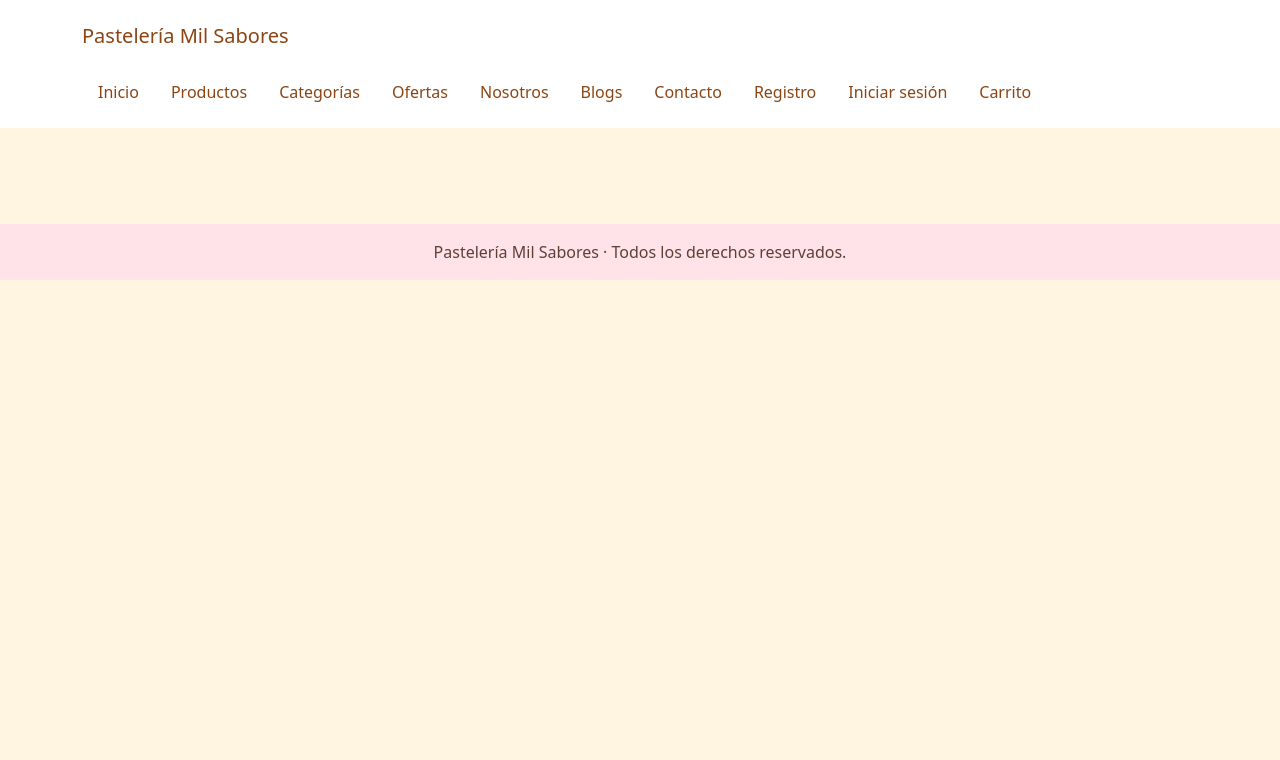
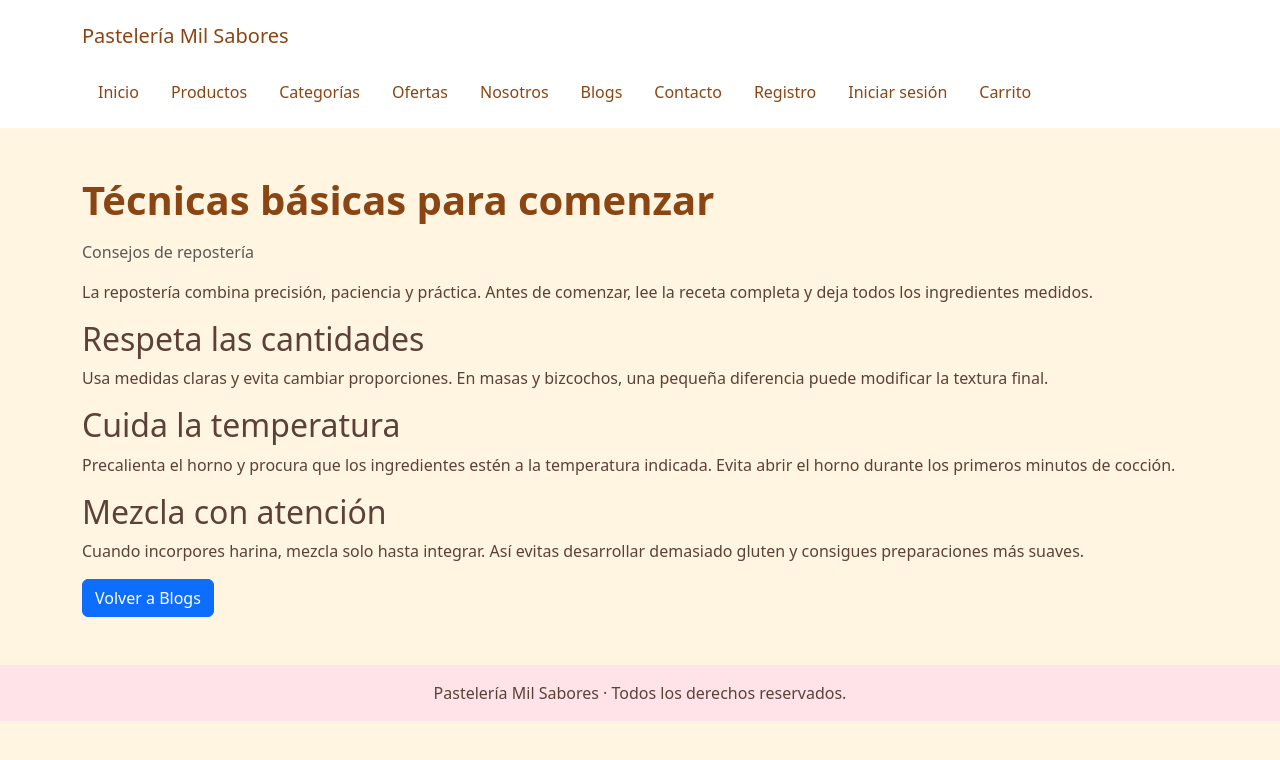
Before and after one commit to pabloacuna-06/Pasteleria-Mil-Sabores, a React (Vite) app: page /blogs/1 in a window 1280 px wide. Shown: the top 760 px of the page. Built offline with nearby package versions, Linux system fonts and the light colour scheme.

Commit message:
Migra paginas nosotros y blogs a React

```diff
--- a/src/App.jsx
+++ b/src/App.jsx
@@ -6,6 +6,9 @@ import Productos from './pages/Productos.jsx';
 import Categorias from './pages/Categorias.jsx';
 import Ofertas from './pages/Ofertas.jsx';
 import DetalleProducto from './pages/DetalleProducto.jsx';
+import Nosotros from './pages/Nosotros.jsx';
+import Blogs from './pages/Blogs.jsx';
+import BlogDetalle from './pages/BlogDetalle.jsx';
 
 export default function App() {
   return (
@@ -18,6 +21,9 @@ export default function App() {
           <Route path="/productos/:codigo" element={<DetalleProducto />} />
           <Route path="/categorias" element={<Categorias />} />
           <Route path="/ofertas" element={<Ofertas />} />
+          <Route path="/nosotros" element={<Nosotros />} />
+          <Route path="/blogs" element={<Blogs />} />
+          <Route path="/blogs/:id" element={<BlogDetalle />} />
         </Routes>
       </main>
       <Footer />
--- a/src/components/Navbar.jsx
+++ b/src/components/Navbar.jsx
@@ -10,8 +10,8 @@ export default function Navbar() {
           <li className="nav-item"><Link className="nav-link" to="/productos">Productos</Link></li>
           <li className="nav-item"><Link className="nav-link" to="/categorias">Categorías</Link></li>
           <li className="nav-item"><Link className="nav-link" to="/ofertas">Ofertas</Link></li>
-          <li className="nav-item"><a className="nav-link" href="/pages/nosotros.html">Nosotros</a></li>
-          <li className="nav-item"><a className="nav-link" href="/pages/blogs.html">Blogs</a></li>
+          <li className="nav-item"><Link className="nav-link" to="/nosotros">Nosotros</Link></li>
+          <li className="nav-item"><Link className="nav-link" to="/blogs">Blogs</Link></li>
           <li className="nav-item"><a className="nav-link" href="/pages/contacto.html">Contacto</a></li>
           <li className="nav-item"><a className="nav-link" href="/pages/registro.html">Registro</a></li>
           <li className="nav-item"><a className="nav-link" href="/pages/login.html">Iniciar sesión</a></li>
--- /dev/null
+++ b/src/pages/BlogDetalle.jsx
@@ -0,0 +1,61 @@
+import { useParams, Link } from 'react-router-dom';
+
+const blogs = [
+  {
+    id: '1',
+    titulo: 'Técnicas básicas para comenzar',
+    contenido: (
+      <>
+        <p className="text-muted">Consejos de repostería</p>
+        <p>La repostería combina precisión, paciencia y práctica. Antes de comenzar, lee la receta completa y deja todos los ingredientes medidos.</p>
+        <h2>Respeta las cantidades</h2>
+        <p>Usa medidas claras y evita cambiar proporciones. En masas y bizcochos, una pequeña diferencia puede modificar la textura final.</p>
+        <h2>Cuida la temperatura</h2>
+        <p>Precalienta el horno y procura que los ingredientes estén a la temperatura indicada. Evita abrir el horno durante los primeros minutos de cocción.</p>
+        <h2>Mezcla con atención</h2>
+        <p>Cuando incorpores harina, mezcla solo hasta integrar. Así evitas desarrollar demasiado gluten y consigues preparaciones más suaves.</p>
+      </>
+    ),
+  },
+  {
+    id: '2',
+    titulo: 'Cómo conservar tortas y pasteles',
+    contenido: (
+      <>
+        <p className="text-muted">Consejos de conservación</p>
+        <p>Guardar correctamente una preparación ayuda a mantener su frescura y sabor. Protégela siempre en un recipiente cerrado para evitar que absorba olores o pierda humedad.</p>
+        <h2>¿Refrigerar o mantener a temperatura ambiente?</h2>
+        <p>Las preparaciones con crema, fruta fresca o rellenos lácteos deben refrigerarse. Los bizcochos sin relleno pueden permanecer en un lugar fresco y seco durante un tiempo breve.</p>
+        <h2>Antes de servir</h2>
+        <p>Retira la torta refrigerada algunos minutos antes de servir para que recupere una textura agradable. Evita dejarla expuesta al sol o cerca de fuentes de calor.</p>
+        <div className="ratio ratio-16x9 mb-4">
+          <iframe src="https://www.youtube.com/embed/n1IYbNtJ4sU" title="Video sobre cómo conservar un trozo de torta por más tiempo" loading="lazy" allowFullScreen />
+        </div>
+      </>
+    ),
+  },
+];
+
+export default function BlogDetalle() {
+  const { id } = useParams();
+  const blog = blogs.find((blog) => blog.id === id);
+
+  if (!blog) {
+    return (
+      <section>
+        <h1 className="mb-3">Blog no encontrado</h1>
+        <Link className="btn btn-primary" to="/blogs">Volver a Blogs</Link>
+      </section>
+    );
+  }
+
+  return (
+    <section>
+      <article>
+        <h1 className="mb-3">{blog.titulo}</h1>
+        {blog.contenido}
+      </article>
+      <Link className="btn btn-primary" to="/blogs">Volver a Blogs</Link>
+    </section>
+  );
+}
--- /dev/null
+++ b/src/pages/Blogs.jsx
@@ -0,0 +1,36 @@
+import { Link } from 'react-router-dom';
+
+const blogs = [
+  {
+    id: '1',
+    titulo: 'Técnicas básicas para comenzar',
+    resumen: 'Conoce prácticas simples que ayudan a obtener mejores resultados al hornear.',
+  },
+  {
+    id: '2',
+    titulo: 'Cómo conservar tortas y pasteles',
+    resumen: 'Aprende a proteger su frescura, textura y sabor por más tiempo.',
+  },
+];
+
+export default function Blogs() {
+  return (
+    <section>
+      <h1 className="mb-3">Blog de repostería</h1>
+      <p>Consejos sencillos para disfrutar y cuidar tus preparaciones.</p>
+      <div className="row g-4" aria-label="Publicaciones">
+        {blogs.map((blog) => (
+          <div className="col-12 col-md-6" key={blog.id}>
+            <article className="card h-100">
+              <div className="card-body">
+                <h2 className="card-title h5">{blog.titulo}</h2>
+                <p className="card-text">{blog.resumen}</p>
+                <Link className="btn btn-primary" to={`/blogs/${blog.id}`}>Leer publicación</Link>
+              </div>
+            </article>
+          </div>
+        ))}
+      </div>
+    </section>
+  );
+}
--- /dev/null
+++ b/src/pages/Nosotros.jsx
@@ -0,0 +1,23 @@
+export default function Nosotros() {
+  return (
+    <section>
+      <h1 className="mb-3">Nosotros</h1>
+      <section className="mb-4">
+        <h2>Nuestra historia</h2>
+        <p>Pastelería Mil Sabores nació hace 50 años como un pequeño emprendimiento familiar. Con recetas transmitidas entre generaciones y una atención cercana, hemos acompañado celebraciones y encuentros de nuestra comunidad.</p>
+      </section>
+      <section className="mb-4">
+        <h2>Misión</h2>
+        <p>Crear productos de pastelería de calidad que entreguen alegría y hagan especial cada ocasión.</p>
+      </section>
+      <section className="mb-4">
+        <h2>Visión</h2>
+        <p>Ser una pastelería reconocida por su tradición, variedad, servicio cercano y compromiso con las personas.</p>
+      </section>
+      <section>
+        <h2>Compromiso con la comunidad</h2>
+        <p>Valoramos a quienes nos han acompañado durante estos años y buscamos aportar mediante un trato inclusivo, responsable y cercano.</p>
+      </section>
+    </section>
+  );
+}
```
